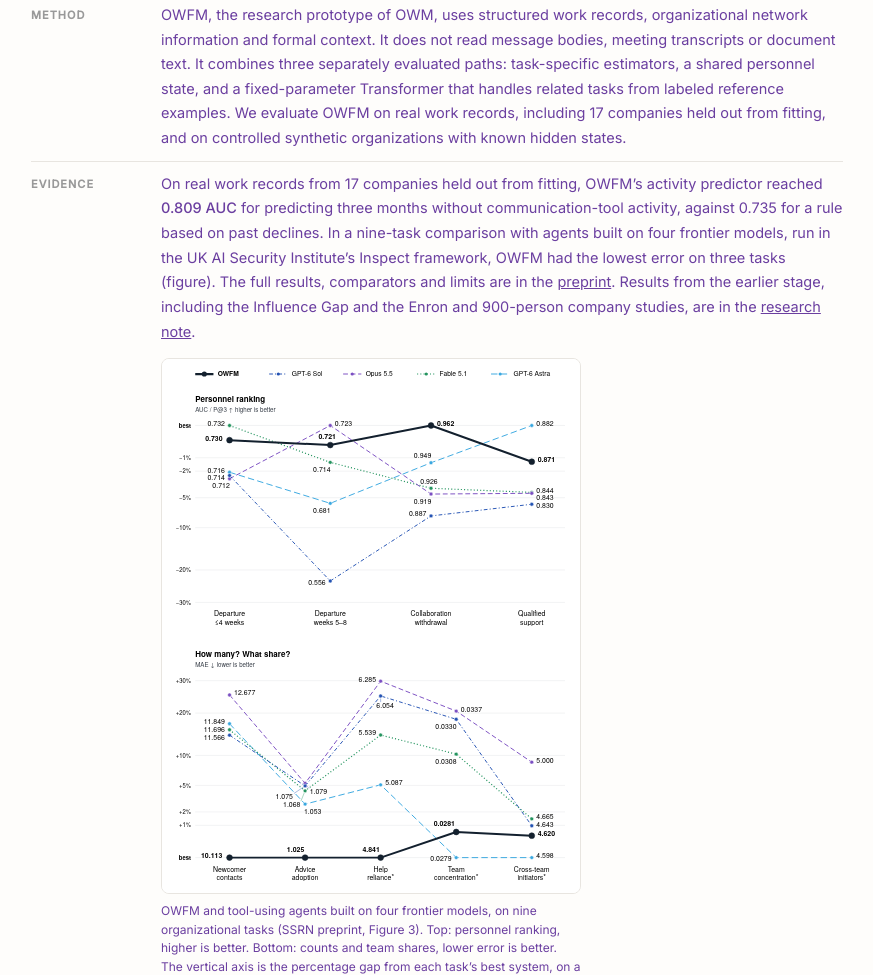
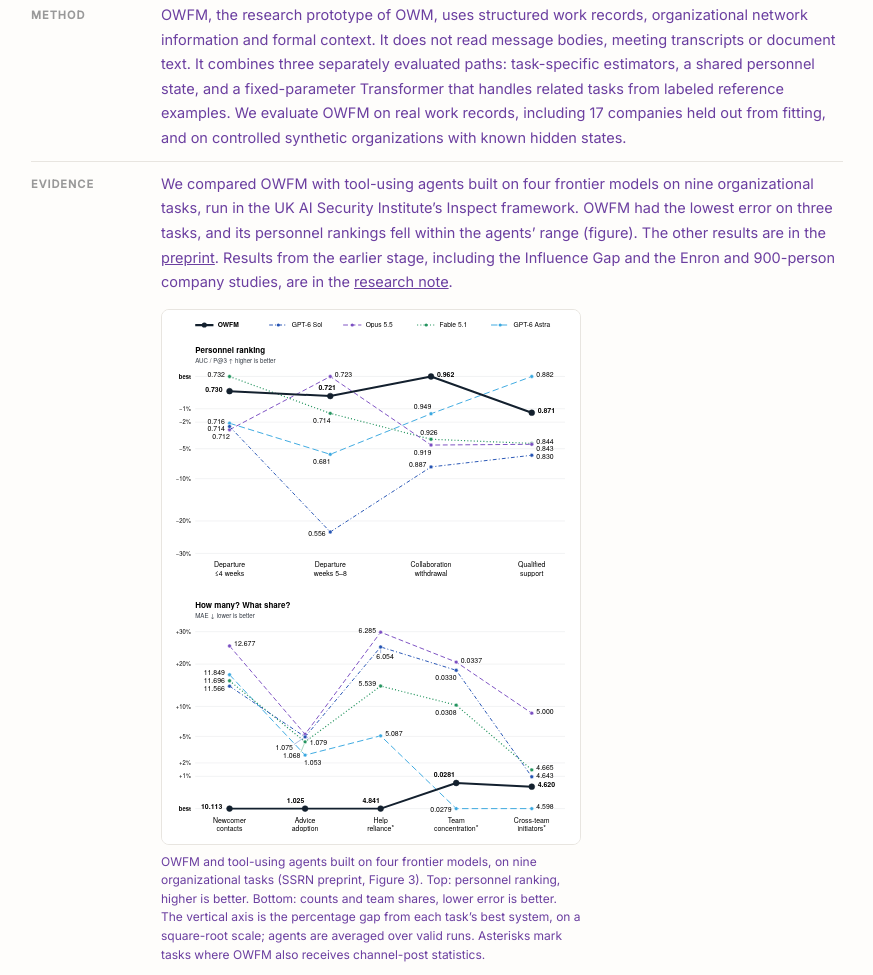
Before and after one commit to yumik20/yumik20.github.io, a plain HTML site: page research.html in a window 1280 px wide. Shown: the part 3332-4307 px from the top of the page, without its empty margins (203-1076 px from the left). Drawn offline with nearby package versions, Linux system fonts and the light colour scheme.

Commit message:
Research page: Evidence leads with the four-model agent comparison; other results via the preprint
Co-Authored-By: Claude Opus 5.5 <noreply@anthropic.com>

```diff
--- a/research.html
+++ b/research.html
@@ -428,7 +428,7 @@
       </li>
       <li>
         <span class="label">Evidence</span>
-        <span class="val"><span class="upd">On real work records from 17 companies held out from fitting, OWFM&rsquo;s activity predictor reached <strong>0.809 AUC</strong> for predicting three months without communication-tool activity, against 0.735 for a rule based on past declines. In a nine-task comparison with agents built on four frontier models, run in the UK AI Security Institute&rsquo;s Inspect framework, OWFM had the lowest error on three tasks (figure). The full results, comparators and limits are in the <a href="https://doi.org/10.2139/ssrn.7590758">preprint</a>. Results from the earlier stage, including the Influence Gap and the Enron and 900-person company studies, are in the <a href="organizational-intelligence-oil-lbm.html">research note</a>.</span>
+        <span class="val"><span class="upd">We compared OWFM with tool-using agents built on four frontier models on nine organizational tasks, run in the UK AI Security Institute&rsquo;s Inspect framework. OWFM had the lowest error on three tasks, and its personnel rankings fell within the agents&rsquo; range (figure). The other results are in the <a href="https://doi.org/10.2139/ssrn.7590758">preprint</a>. Results from the earlier stage, including the Influence Gap and the Enron and 900-person company studies, are in the <a href="organizational-intelligence-oil-lbm.html">research note</a>.</span>
           <span style="display:block;margin:14px 0 2px;max-width:420px;"><img src="owfm-agent-comparison.svg" alt="Line chart comparing OWFM with agents built on GPT-6 Sol, Claude Opus 5.5, Claude Fable 5.1 and GPT-6 Astra on four personnel-ranking tasks and five count and share tasks" style="width:100%;display:block;border:1px solid var(--border);border-radius:8px;background:#fff;"><span style="display:block;font-size:12px;line-height:1.55;margin-top:8px;"><span class="upd">OWFM and tool-using agents built on four frontier models, on nine organizational tasks (SSRN preprint, Figure 3). Top: personnel ranking, higher is better. Bottom: counts and team shares, lower error is better. The vertical axis is the percentage gap from each task&rsquo;s best system, on a square-root scale; agents are averaged over valid runs. Asterisks mark tasks where OWFM also receives channel-post statistics.</span></span></span></span>
       </li>
       <li>
```
